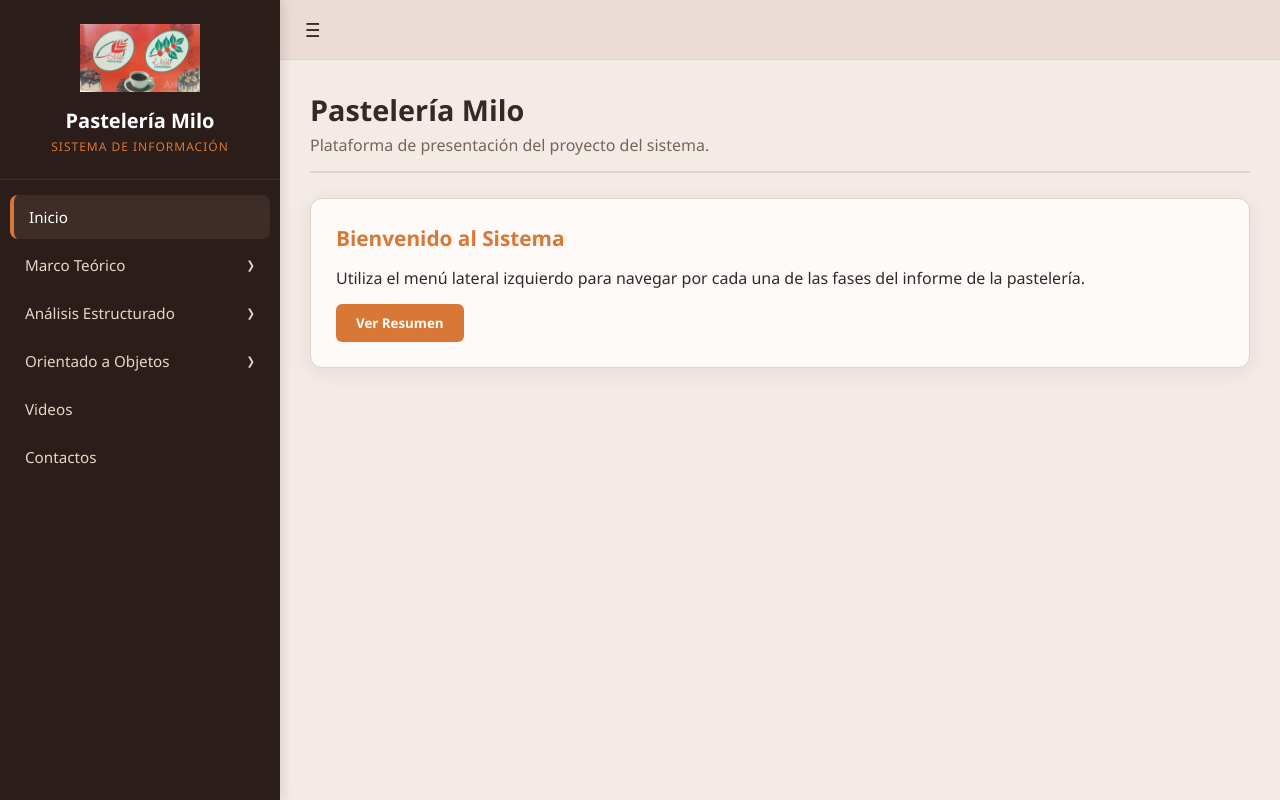
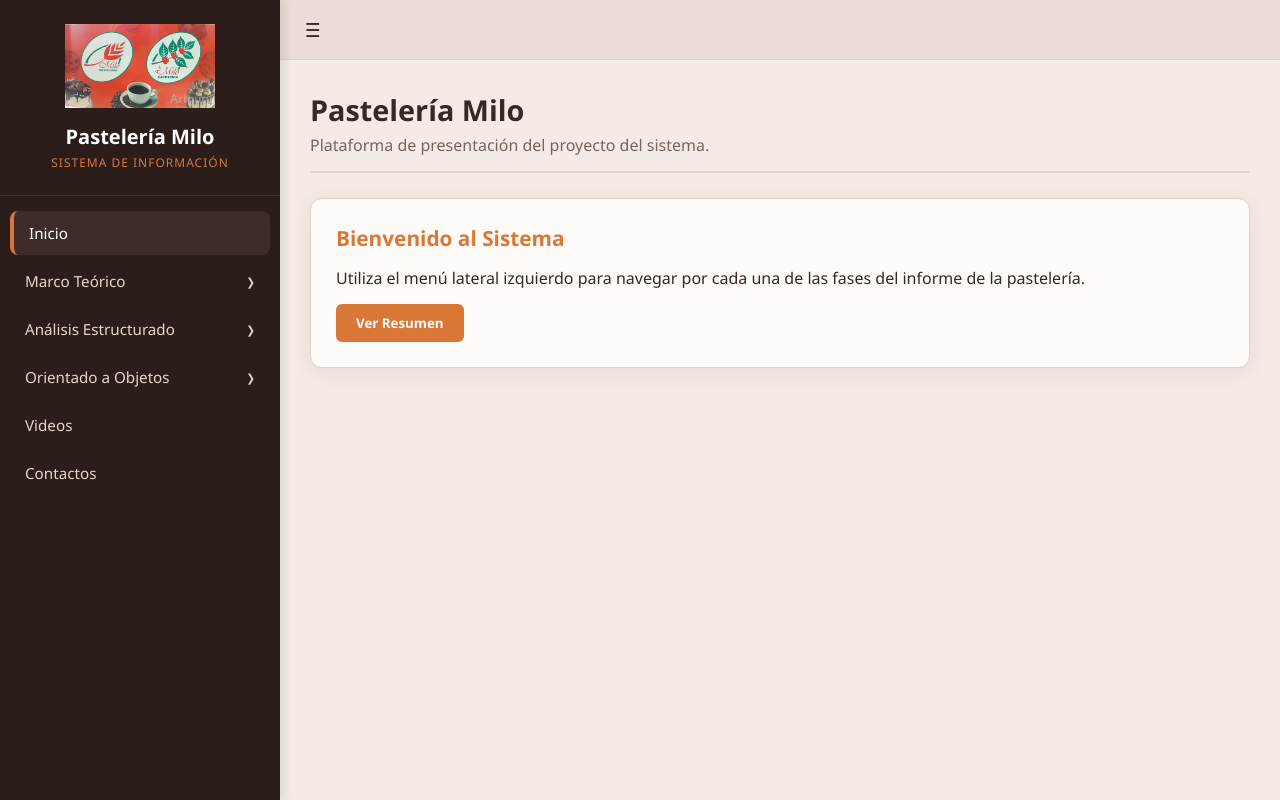
Before and after one commit to kurumibelu07-debug/pasteleria-milo, a plain HTML site: page index.html in a window 1280 px wide. Drawn offline with Linux system fonts and the light colour scheme.

Commit message:
Update index.html

```diff
--- a/index.html
+++ b/index.html
@@ -13,7 +13,7 @@
         <img
           src="img/logo.png"
           alt="Logo Pastelería Milo"
-          style="max-width: 120px; height: auto; margin-bottom: 10px"
+          style="max-width: 150px; height: auto; margin-bottom: 10px"
         />
         <div class="brand-title">Pastelería Milo</div>
         <div class="brand-subtitle">Sistema de Información</div>
```
